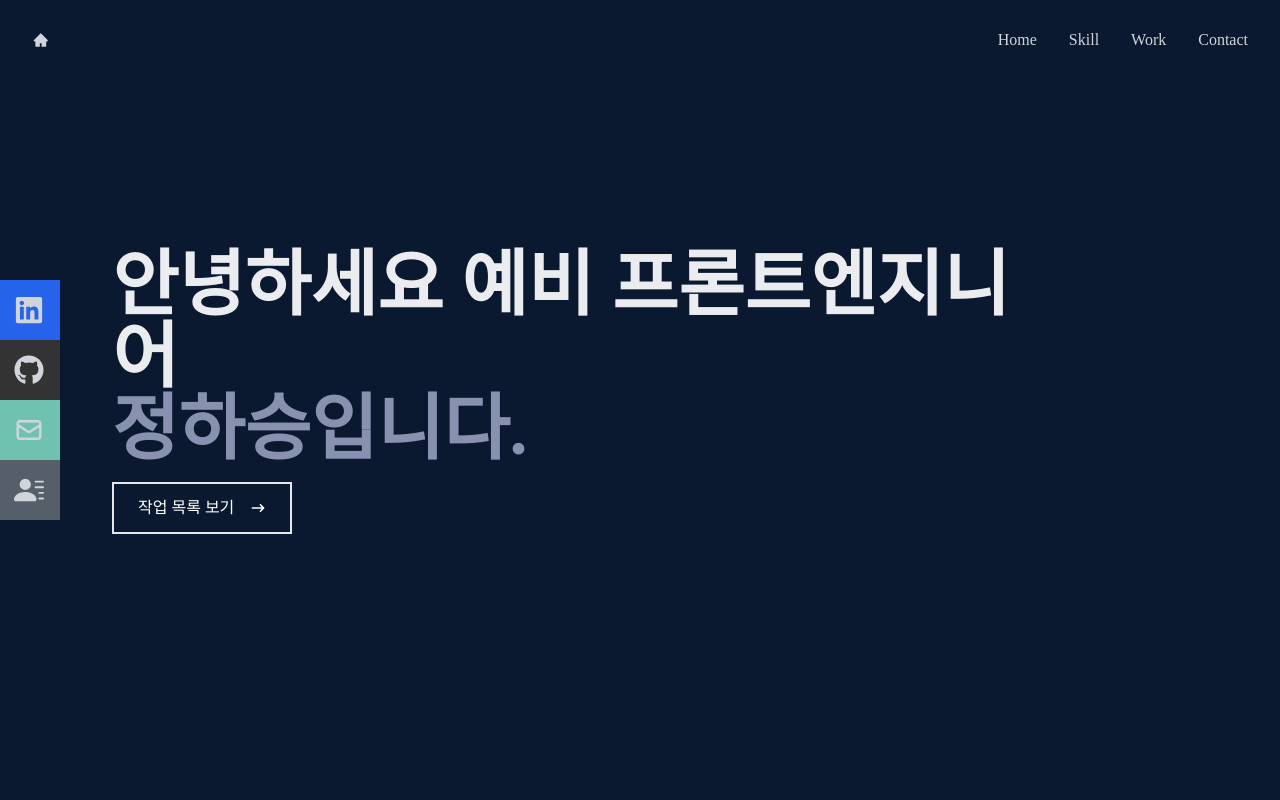
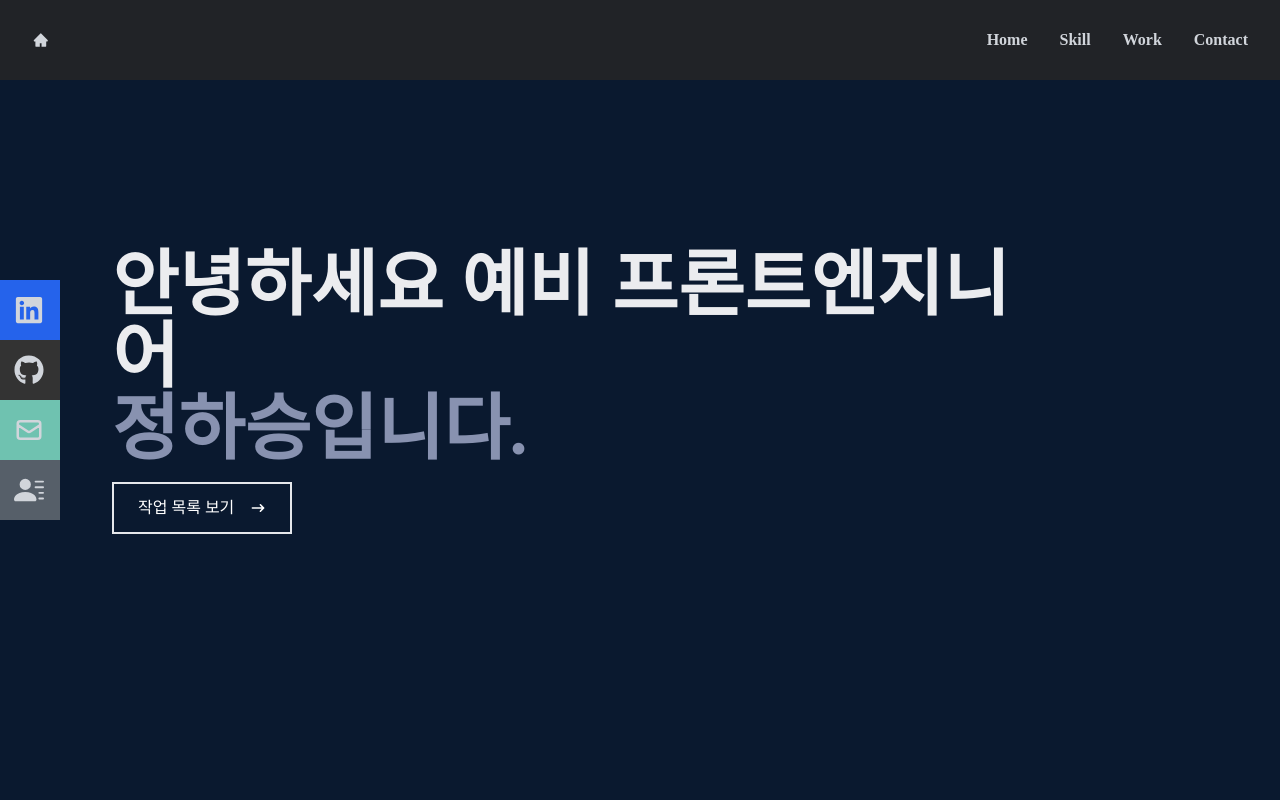
Before and after one commit to HA-SEUNG-JEONG/react-portfolio, a React (Create React App) app: page / in a window 1280 px wide. Shown: the top 800 px of the page. Built offline with nearby package versions, Linux system fonts and the light colour scheme.

Commit message:
feat:NavBar hover 이벤트 적용

```diff
--- a/src/components/NavBar.tsx
+++ b/src/components/NavBar.tsx
@@ -8,36 +8,38 @@ const NavBar = () => {
   const [nav, setNav] = useState(false);
   const navOnClick = () => setNav(!nav);
   return (
-    <div className="fixed w-full h-[80px] flex justify-between items-center px-4 bg-[#0a192f] text-gray-300">
+    <div className="fixed w-full h-[80px] flex justify-between items-center px-4 bg-[#212327] text-gray-300">
       <div>
         <AiFillHome style={{ width: "3.1rem" }} />
       </div>
 
-      <ul className="hidden md:flex ">
-        <li>
+      <nav className="hidden md:flex">
+        <ul className="flex">
+          <li className="hover:scale-125 font-bold hover:duration-300">
             <Link to="home" spy={true} smooth={true} duration={500}>
               Home
             </Link>
           </li>
-        <li>
+          <li className="hover:scale-125 font-bold hover:duration-300">
             <Link to="skills" spy={true} smooth={true} duration={500}>
               Skill
             </Link>
           </li>
-        <li>
+          <li className="hover:scale-125 font-bold hover:duration-300">
             <Link to="work" spy={true} smooth={true} duration={500}>
               Work
             </Link>
           </li>
-        <li>
+          <li className="hover:scale-125 font-bold hover:duration-300">
             <Link to="contact" spy={true} smooth={true} duration={500}>
               Contact
             </Link>
           </li>
         </ul>
+      </nav>
 
-      <div onClick={navOnClick} className="md:hidden z-10">
-        {!nav ? <FaBars /> : <FaTimes />}
+      <div onClick={navOnClick} className="md:hidden z-10 cursor-pointer">
+        {!nav ? <FaBars /> : <FaTimes className="hover:opacity-10" />}
       </div>
 
       <ul
@@ -47,12 +49,11 @@ const NavBar = () => {
             : "absolute top-0 left-0 w-full h-screen bg-[#0a192f] flex flex-col justify-center items-center"
         }
       >
-        <li className="py-6 text-4xl">Home</li>
-        <li className="py-6 text-4xl">About</li>
-        <li className="py-6 text-4xl">Projects</li>
-        <li className="py-6 text-4xl">Contact</li>
+        <li className="py-6 text-3xl">Home</li>
+        <li className="py-6 text-3xl">About</li>
+        <li className="py-6 text-3xl">Projects</li>
+        <li className="py-6 text-3xl">Contact</li>
       </ul>
-
       <SideBar />
     </div>
   );
```
Lines whose indentation alone changed are shown as unchanged.
